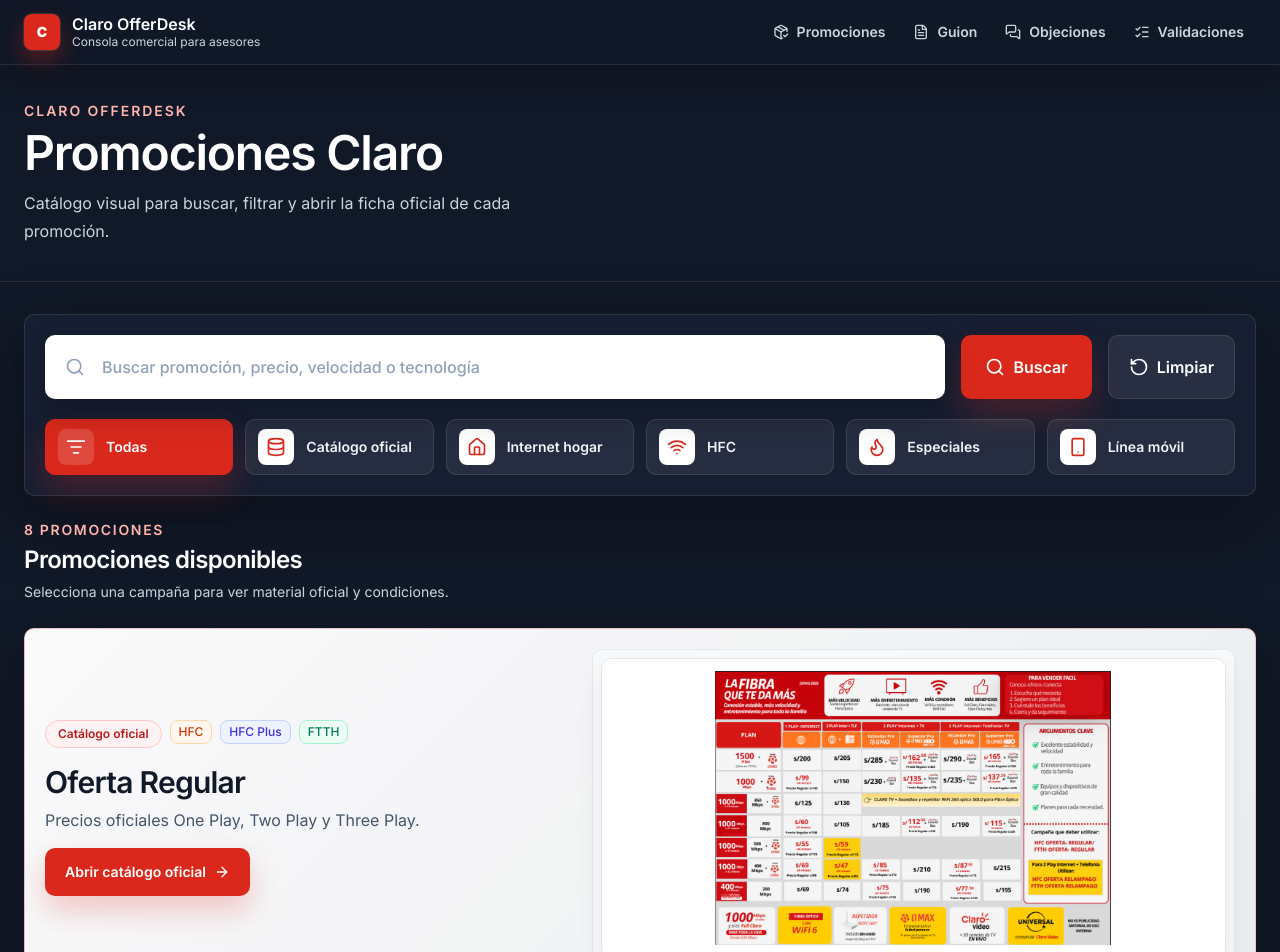
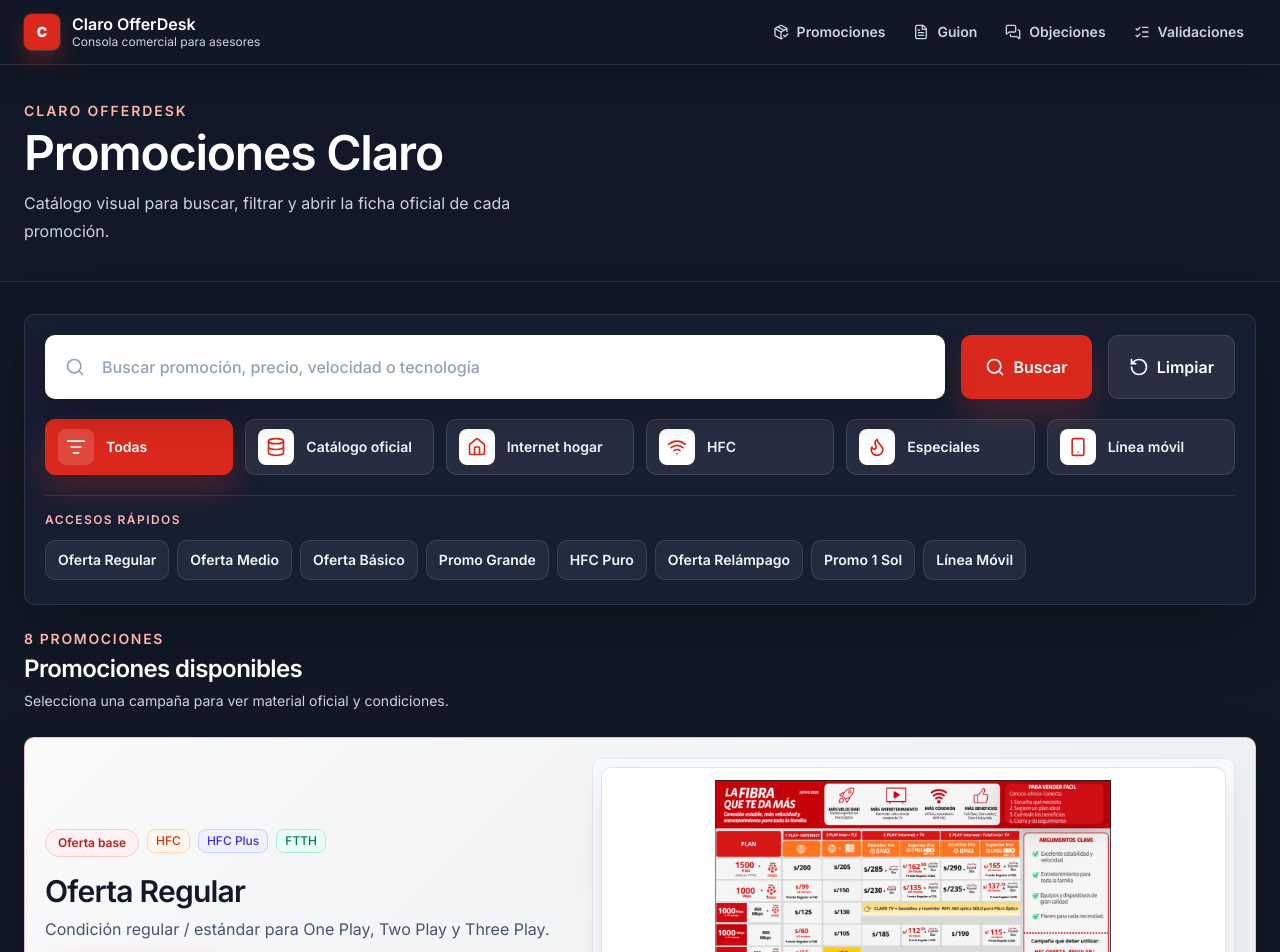
Before and after one commit to Paul-FloresPerez/claro-offerdesk, a Next.js app: page / in a window 1280 px wide. Shown: the top 952 px of the page. Built offline with nearby package versions, Linux system fonts and the light colour scheme.

Commit message:
Pulir experiencia de usuario del catálogo Claro OfferDesk

```diff
--- a/src/app/ofertas/[id]/page.tsx
+++ b/src/app/ofertas/[id]/page.tsx
@@ -107,10 +107,10 @@
           </Panel>
 
           {oferta.id === "oferta-regular" ? (
-            <ImportantCondition title="Catálogo oficial" tone="neutral">
+            <ImportantCondition title="Oferta base" tone="neutral">
               El detalle de precios para One Play, Two Play y Three Play está en
-              la imagen oficial. No manejar esta ficha como promoción de precio
-              único.
+              la imagen oficial. Manejarla como condición regular / estándar,
+              no como promoción de precio único.
             </ImportantCondition>
           ) : null}
 
--- a/src/components/offers/OfficialImage.tsx
+++ b/src/components/offers/OfficialImage.tsx
@@ -98,7 +98,7 @@
     <figure className={cn("space-y-2", className)}>
       <div
         className={cn(
-          "relative overflow-hidden rounded-lg border border-neutral-200 bg-white shadow-[0_12px_28px_rgba(15,23,42,0.08)]",
+          "group/image relative overflow-hidden rounded-lg border border-neutral-200 bg-white shadow-[0_12px_28px_rgba(15,23,42,0.08)]",
           frameClass
         )}
       >
@@ -109,7 +109,7 @@
           height={dimensions.height}
           sizes={imageSizes}
           className={cn(
-            "h-full w-full object-contain",
+            "h-full w-full object-contain transition duration-300 group-hover/image:scale-[1.015]",
             variant === "card" || variant === "banner" ? "p-3" : "p-2 sm:p-3"
           )}
           {...imageLoadProps}
--- a/src/components/offers/PromoCatalog.tsx
+++ b/src/components/offers/PromoCatalog.tsx
@@ -1,3 +1,5 @@
+"use client";
+
 import {
   Database,
   Flame,
@@ -9,7 +11,7 @@
   type LucideIcon,
   Wifi,
 } from "lucide-react";
-import Link from "next/link";
+import { type FormEvent, useEffect, useMemo, useRef, useState } from "react";
 import { PromoCard } from "@/components/offers/PromoCard";
 import { RegularOfferBanner } from "@/components/offers/RegularOfferBanner";
 import { ofertas, type Oferta } from "@/data/ofertas";
@@ -28,6 +30,10 @@
   basePath?: "/" | "/ofertas";
   query?: string;
 };
+
+type ScrollRequest =
+  | { id: number; kind: "filter" }
+  | { id: number; kind: "offer"; offerId: string };
 
 const filterOptions: { label: CatalogFilter; icon: LucideIcon }[] = [
   { label: "Todas", icon: ListFilter },
@@ -108,37 +114,25 @@
   return "Selecciona una campaña para ver material oficial y condiciones.";
 }
 
-function catalogHref({
-  basePath,
-  filter,
-  query,
-}: {
-  basePath: string;
-  filter: CatalogFilter;
-  query: string;
-}) {
-  const params = new URLSearchParams();
-
-  if (filter !== "Todas") {
-    params.set("tipo", filter);
-  }
-
-  if (query.trim()) {
-    params.set("q", query.trim());
-  }
-
-  const queryString = params.toString();
-  return queryString ? `${basePath}?${queryString}` : basePath;
-}
-
 export function PromoCatalog({
   activeFilter,
-  basePath = "/",
   query = "",
 }: PromoCatalogProps) {
-  const selectedFilter = normalizeFilter(activeFilter);
-  const normalizedQuery = query.trim().toLowerCase();
-  const filteredOffers = sortOffers(
+  const [selectedFilter, setSelectedFilter] = useState<CatalogFilter>(
+    normalizeFilter(activeFilter)
+  );
+  const [searchValue, setSearchValue] = useState(query);
+  const [highlightedId, setHighlightedId] = useState<string | null>(null);
+  const [scrollRequest, setScrollRequest] = useState<ScrollRequest | null>(null);
+  const highlightTimerRef = useRef<ReturnType<typeof setTimeout> | null>(null);
+  const requestIdRef = useRef(0);
+  const promotionsRef = useRef<HTMLElement>(null);
+
+  const quickAccessOffers = useMemo(() => sortOffers(ofertas), []);
+  const filteredOffers = useMemo(() => {
+    const normalizedQuery = searchValue.trim().toLowerCase();
+
+    return sortOffers(
       ofertas.filter((oferta) => {
         const byFilter = matchesFilter(oferta, selectedFilter);
         const byQuery = normalizedQuery
@@ -148,6 +142,7 @@
         return byFilter && byQuery;
       })
     );
+  }, [searchValue, selectedFilter]);
   const regularOffer = filteredOffers.find(
     (oferta) => oferta.id === "oferta-regular"
   );
@@ -155,22 +150,93 @@
     (oferta) => oferta.id !== "oferta-regular"
   );
 
+  useEffect(() => {
+    return () => {
+      if (highlightTimerRef.current) {
+        clearTimeout(highlightTimerRef.current);
+      }
+    };
+  }, []);
+
+  useEffect(() => {
+    if (!scrollRequest) return;
+
+    const firstVisibleId = regularOffer?.id ?? normalOffers[0]?.id;
+    const targetOfferId =
+      scrollRequest.kind === "offer" ? scrollRequest.offerId : firstVisibleId;
+
+    window.requestAnimationFrame(() => {
+      if (scrollRequest.kind === "filter") {
+        promotionsRef.current?.scrollIntoView({
+          behavior: "smooth",
+          block: "start",
+        });
+      } else if (targetOfferId) {
+        document.getElementById(`promo-${targetOfferId}`)?.scrollIntoView({
+          behavior: "smooth",
+          block: "start",
+        });
+      }
+
+      if (targetOfferId) {
+        highlightOffer(targetOfferId);
+      }
+
+      setScrollRequest(null);
+    });
+  }, [scrollRequest, regularOffer?.id, normalOffers]);
+
+  function nextRequestId() {
+    requestIdRef.current += 1;
+    return requestIdRef.current;
+  }
+
+  function highlightOffer(offerId: string) {
+    if (highlightTimerRef.current) {
+      clearTimeout(highlightTimerRef.current);
+    }
+
+    setHighlightedId(offerId);
+    highlightTimerRef.current = setTimeout(() => {
+      setHighlightedId(null);
+    }, 1800);
+  }
+
+  function handleFilterSelect(filter: CatalogFilter) {
+    setSelectedFilter(filter);
+    setScrollRequest({ id: nextRequestId(), kind: "filter" });
+  }
+
+  function handleSearchSubmit(event: FormEvent<HTMLFormElement>) {
+    event.preventDefault();
+    setScrollRequest({ id: nextRequestId(), kind: "filter" });
+  }
+
+  function handleClear() {
+    setSelectedFilter("Todas");
+    setSearchValue("");
+    setScrollRequest({ id: nextRequestId(), kind: "filter" });
+  }
+
+  function handleQuickAccess(offerId: string) {
+    setSelectedFilter("Todas");
+    setSearchValue("");
+    setScrollRequest({ id: nextRequestId(), kind: "offer", offerId });
+  }
+
   return (
     <section className="space-y-6">
       <div className="rounded-lg border border-white/10 bg-[#172033]/92 p-4 shadow-[0_24px_70px_rgba(0,0,0,0.28)] sm:p-5">
         <form
-          action={basePath}
           className="grid gap-4 lg:grid-cols-[1fr_auto_auto]"
+          onSubmit={handleSearchSubmit}
         >
-          {selectedFilter !== "Todas" ? (
-            <input type="hidden" name="tipo" value={selectedFilter} />
-          ) : null}
-
           <label className="relative block">
             <Search className="pointer-events-none absolute left-5 top-1/2 h-5 w-5 -translate-y-1/2 text-slate-400" />
             <input
               name="q"
-              defaultValue={query}
+              value={searchValue}
+              onChange={(event) => setSearchValue(event.target.value)}
               placeholder="Buscar promoción, precio, velocidad o tecnología"
               className="h-16 w-full rounded-lg border border-white/10 bg-white pl-14 pr-4 text-base font-medium text-[#111827] shadow-[0_16px_34px_rgba(0,0,0,0.20)] outline-none transition placeholder:text-slate-400 focus:border-[#DA291C] focus:ring-4 focus:ring-[#DA291C]/15"
             />
@@ -184,13 +250,14 @@
             Buscar
           </button>
 
-          <Link
-            href={basePath}
+          <button
+            type="button"
+            onClick={handleClear}
             className="inline-flex h-16 items-center justify-center gap-2 rounded-lg border border-white/10 bg-white/[0.08] px-5 text-base font-semibold text-white transition hover:border-white/20 hover:bg-white/[0.12]"
           >
             <RotateCcw className="h-5 w-5" />
             Limpiar
-          </Link>
+          </button>
         </form>
 
         <div className="mt-5 grid gap-3 sm:grid-cols-2 lg:grid-cols-6">
@@ -198,13 +265,11 @@
             const active = selectedFilter === item.label;
 
             return (
-              <Link
+              <button
                 key={item.label}
-                href={catalogHref({
-                  basePath,
-                  filter: item.label,
-                  query,
-                })}
+                type="button"
+                aria-pressed={active}
+                onClick={() => handleFilterSelect(item.label)}
                 className={cn(
                   "group flex min-h-14 items-center gap-3 rounded-lg border px-3 text-left text-sm font-semibold transition duration-200",
                   active
@@ -223,12 +288,40 @@
                   <item.icon className="h-5 w-5" />
                 </span>
                 {item.label}
-              </Link>
+              </button>
             );
           })}
         </div>
+
+        <div className="mt-5 border-t border-white/10 pt-4">
+          <p className="text-xs font-semibold uppercase tracking-[0.12em] text-[#FFB4AC]">
+            Accesos rápidos
+          </p>
+          <div className="mt-3 flex gap-2 overflow-x-auto pb-1">
+            {quickAccessOffers.map((oferta) => (
+              <button
+                key={oferta.id}
+                type="button"
+                onClick={() => handleQuickAccess(oferta.id)}
+                className={cn(
+                  "h-10 shrink-0 rounded-lg border px-3 text-sm font-semibold transition",
+                  highlightedId === oferta.id
+                    ? "border-[#DA291C] bg-[#DA291C] text-white shadow-[0_12px_26px_rgba(218,41,28,0.24)]"
+                    : "border-white/10 bg-white/[0.06] text-slate-100 hover:border-[#DA291C]/35 hover:bg-white/[0.1]"
+                )}
+              >
+                {oferta.nombre}
+              </button>
+            ))}
+          </div>
+        </div>
       </div>
 
+      <section
+        ref={promotionsRef}
+        id="promociones-disponibles"
+        className="scroll-mt-32 space-y-6"
+      >
         <div className="flex flex-col gap-3 sm:flex-row sm:items-end sm:justify-between">
           <div>
             <p className="text-sm font-semibold uppercase tracking-[0.12em] text-[#FFB4AC]">
@@ -243,19 +336,34 @@
           </div>
         </div>
 
-      {regularOffer ? <RegularOfferBanner oferta={regularOffer} /> : null}
+        {regularOffer ? (
+          <RegularOfferBanner
+            oferta={regularOffer}
+            highlighted={highlightedId === regularOffer.id}
+          />
+        ) : null}
 
         {normalOffers.length ? (
           <div className="grid gap-5 md:grid-cols-2 xl:grid-cols-3">
             {normalOffers.map((oferta) => (
-            <PromoCard key={oferta.id} oferta={oferta} />
+              <PromoCard
+                key={oferta.id}
+                oferta={oferta}
+                highlighted={highlightedId === oferta.id}
+              />
             ))}
           </div>
         ) : !regularOffer ? (
-        <div className="rounded-lg border border-white/10 bg-[#172033] p-8 text-center text-slate-300">
-          No hay promociones que coincidan con la búsqueda actual.
+          <div className="rounded-lg border border-white/10 bg-[#172033] p-8 text-center shadow-[0_18px_42px_rgba(0,0,0,0.22)]">
+            <p className="text-lg font-semibold text-white">
+              Sin promociones visibles
+            </p>
+            <p className="mt-2 text-sm leading-6 text-slate-300">
+              Ajusta el filtro o limpia la búsqueda para revisar otras campañas.
+            </p>
           </div>
         ) : null}
       </section>
+    </section>
   );
 }
--- a/src/components/offers/RegularOfferBanner.tsx
+++ b/src/components/offers/RegularOfferBanner.tsx
@@ -7,15 +7,23 @@
 
 type RegularOfferBannerProps = {
   oferta: Oferta;
+  highlighted?: boolean;
 };
 
-export function RegularOfferBanner({ oferta }: RegularOfferBannerProps) {
+export function RegularOfferBanner({
+  oferta,
+  highlighted = false,
+}: RegularOfferBannerProps) {
   return (
-    <article className="overflow-hidden rounded-lg border border-[#DA291C]/25 bg-[linear-gradient(135deg,rgba(255,255,255,0.98),rgba(248,250,252,0.94))] text-[#111827] shadow-[0_22px_60px_rgba(0,0,0,0.24)]">
+    <article
+      id={`promo-${oferta.id}`}
+      className="scroll-mt-32 overflow-hidden rounded-lg border border-[#DA291C]/25 bg-[linear-gradient(135deg,rgba(255,255,255,0.98),rgba(248,250,252,0.94))] text-[#111827] shadow-[0_22px_60px_rgba(0,0,0,0.24)] transition duration-300 data-[highlighted=true]:border-[#DA291C]/70 data-[highlighted=true]:shadow-[0_0_0_3px_rgba(218,41,28,0.16),0_24px_70px_rgba(0,0,0,0.28)]"
+      data-highlighted={highlighted}
+    >
       <div className="grid gap-5 p-4 sm:p-5 lg:grid-cols-[0.9fr_1.1fr] lg:items-center">
         <div className="space-y-4">
           <div className="flex flex-wrap gap-2">
-            <PromoBadge tone="red">Catálogo oficial</PromoBadge>
+            <PromoBadge tone="red">Oferta base</PromoBadge>
             {oferta.tecnologia.map((tecnologia) => (
               <TechnologyBadge key={tecnologia} tecnologia={tecnologia} />
             ))}
@@ -26,7 +34,7 @@
               {oferta.nombre}
             </h2>
             <p className="mt-2 max-w-xl text-sm leading-6 text-slate-600 sm:text-base">
-              Precios oficiales One Play, Two Play y Three Play.
+              Condición regular / estándar para One Play, Two Play y Three Play.
             </p>
           </div>
 
@@ -34,7 +42,7 @@
             href={`/ofertas/${oferta.id}`}
             className="inline-flex h-12 w-full items-center justify-center gap-2 rounded-lg bg-[#DA291C] px-5 text-sm font-semibold text-white shadow-[0_14px_30px_rgba(218,41,28,0.24)] transition hover:bg-[#B91C1C] sm:w-auto"
           >
-            Abrir catálogo oficial
+            Abrir oferta base
             <ArrowRight className="h-4 w-4" />
           </Link>
         </div>
```
Also changed, not shown: src/components/offers/PromoCard.tsx (+5 -2 lines). Lines whose indentation alone changed are shown as unchanged.
